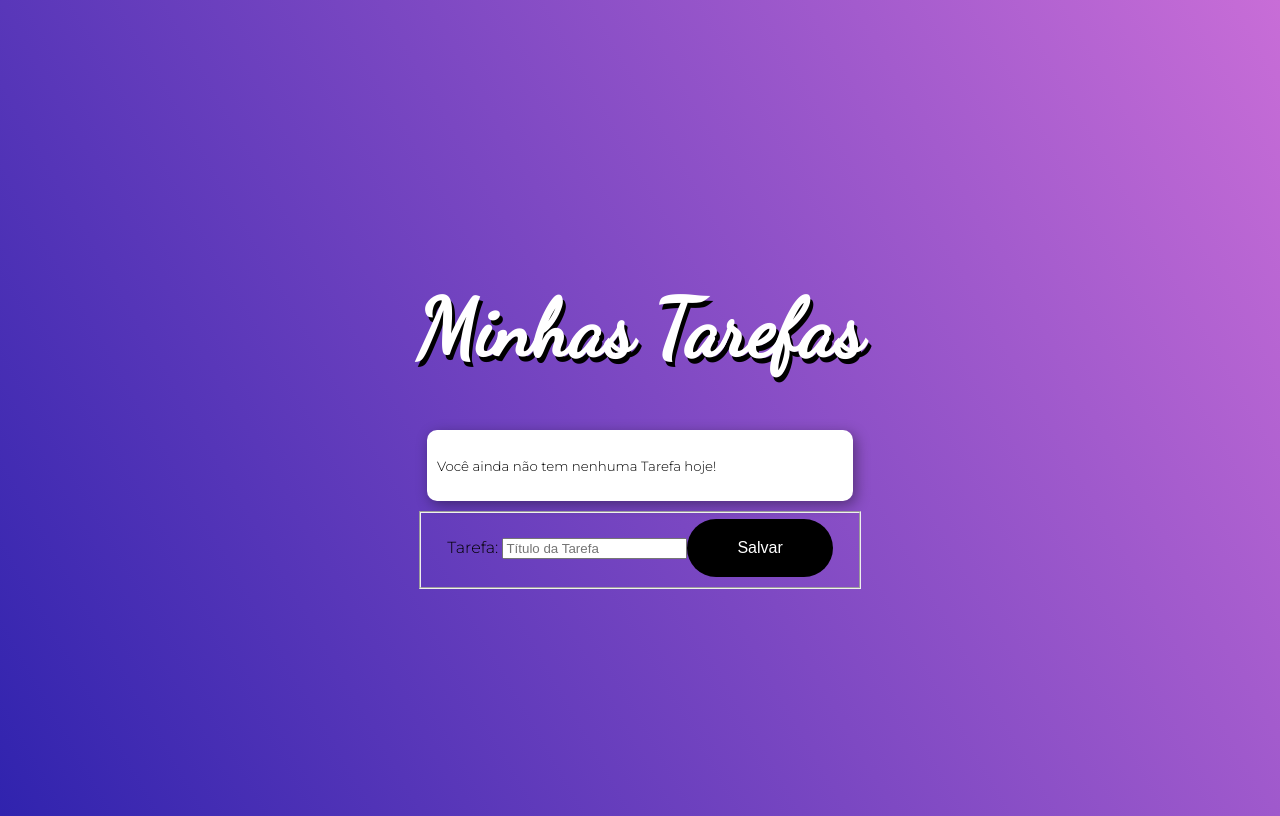
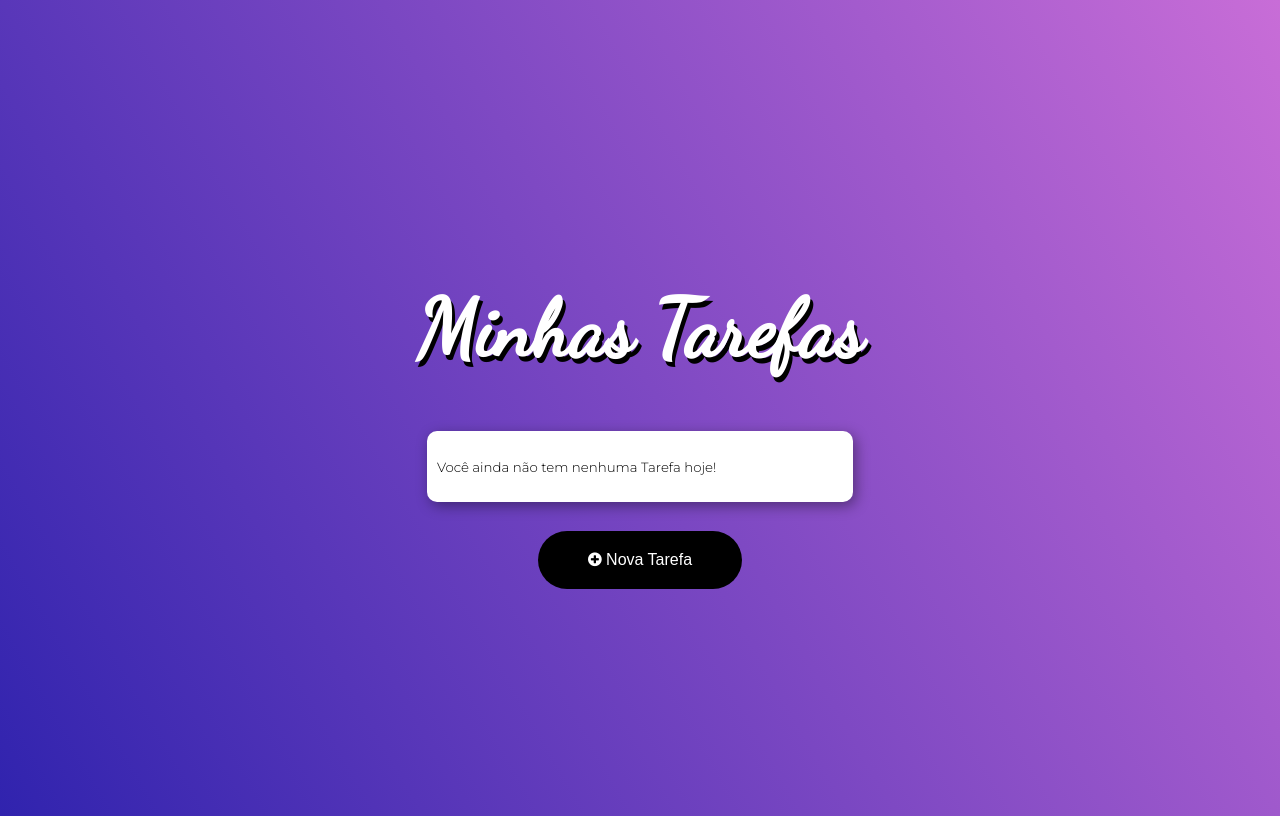
Before and after one commit to leosouza-dev/todo-angular, an Angular app: page / in a window 1280 px wide. Built offline with nearby package versions, Linux system fonts and the light colour scheme.

Commit message:
Alternando as Visualizações, FA. e Animeted css

```diff
--- a/src/app/app.component.html
+++ b/src/app/app.component.html
@@ -1,6 +1,6 @@
-<h1 class="title">{{title}}</h1>
+<h1 class="title animated jackInTheBox">{{title}}</h1>
 
-<ul>
+<ul class="animated flipInX" *ngIf="mode=='list'">
   <p *ngIf="todos.length == 0"><small>Você ainda não tem nenhuma Tarefa hoje!</small></p>
   <li *ngFor="let todo of todos">
     {{todo.title}} -
@@ -10,8 +10,9 @@
   </li>
 </ul>
 
+<div id="modal" class="animated flipInX" *ngIf="mode=='add'">
   <!-- reactive forms -->
-<form [formGroup]="form" (ngSubmit)="add()">
+  <form  [formGroup]="form" (ngSubmit)="add()">
     <fieldset>
       <label>Tarefa: </label>
       <input formControlName="title" type="text" placeholder="Título da Tarefa" maxlength="60">
@@ -19,3 +20,18 @@
       <button class="button" [disabled]="form.invalid">Salvar</button>
     </fieldset>
   </form>
+</div>
+
+<br>
+
+<!-- botão para nova tarefa -->
+<button class="add-button animated fadeInUp button" (click)="changeMode('add')" *ngIf="mode=='list'">
+  <i class="fa fa-plus-circle"></i>
+  Nova Tarefa
+</button>
+
+<!-- botão para cancelar - no formulário -->
+<button class="add-button animated fadeInUp button" (click)="changeMode('list')" *ngIf="mode=='add'">
+  <i class="fa fa-times"></i>
+  Cancelar
+</button>
--- a/src/app/app.component.ts
+++ b/src/app/app.component.ts
@@ -8,6 +8,9 @@ import { FormGroup, FormBuilder, Validators } from '@angular/forms';
   styleUrls: ['./app.component.css']
 })
 export class AppComponent {
+  // usado para alterar a visualização do template
+  public mode: string = "list"
+
   public todos: Todo[] = [];
   public title: string = "Minhas Tarefas"
 
@@ -91,6 +94,9 @@ export class AppComponent {
     }else{
       this.todos = [];
     }
+  }
 
+  changeMode(mode: string){
+    this.mode = mode;
   }
 }
--- a/src/index.html
+++ b/src/index.html
@@ -7,6 +7,8 @@
   <meta name="viewport" content="width=device-width, initial-scale=1">
   <link rel="icon" type="image/x-icon" href="favicon.ico">
   <link href="https://fonts.googleapis.com/css?family=Dancing+Script|Montserrat:300&display=swap" rel="stylesheet">
+  <link href="https://stackpath.bootstrapcdn.com/font-awesome/4.7.0/css/font-awesome.min.css" rel="stylesheet" integrity="sha384-wvfXpqpZZVQGK6TAh5PVlGOfQNHSoD2xbE+QkPxCAFlNEevoEH3Sl0sibVcOQVnN" crossorigin="anonymous">
+  <link rel="stylesheet" href="https://cdnjs.cloudflare.com/ajax/libs/animate.css/3.7.2/animate.css">
 </head>
 <body>
   <app-root></app-root>
```
Lines whose indentation alone changed are shown as unchanged.
